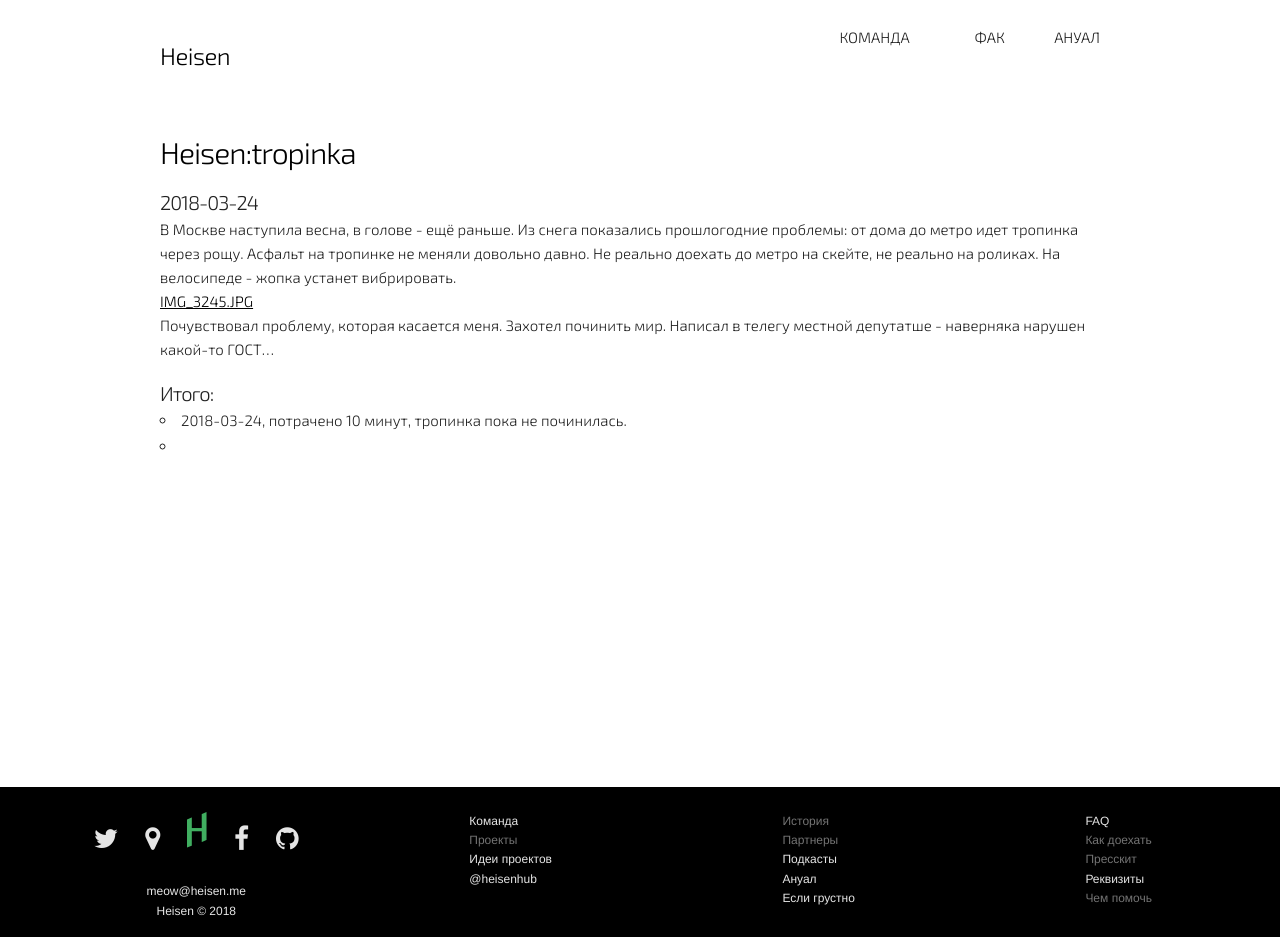
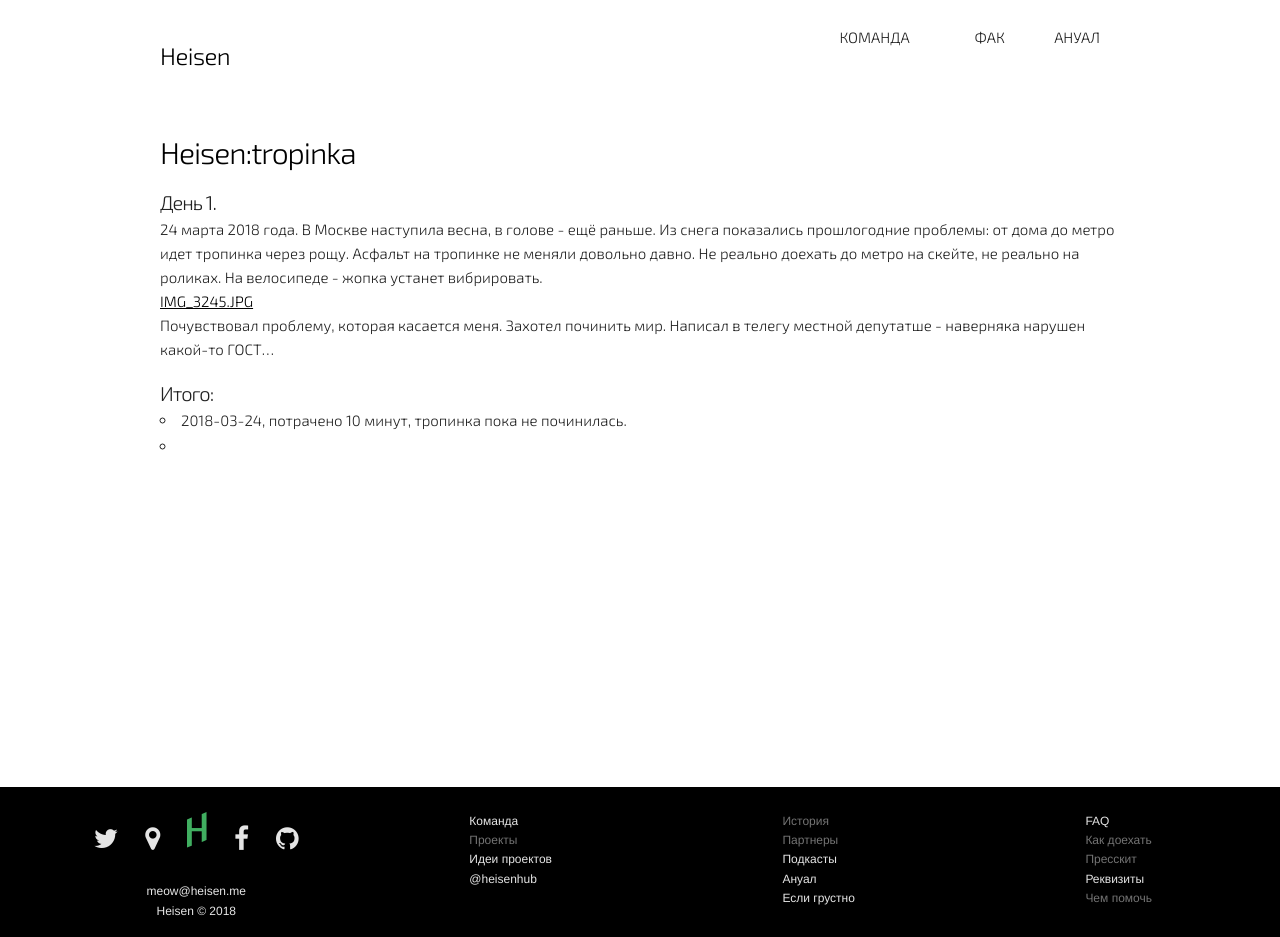
Before and after one commit to evgenity/heisen-new, a Jekyll site: the page built from tropinka.markdown, in a window 1280 px wide. Built offline with Jekyll 4.4.1, drawn with Linux system fonts in a browser that asks for light colours; nearby versions of some CDN libraries; a script that is not in the unit is left out; comment, search, counter and statistics services are not loaded.

Commit message:
Updated Tropinka

```diff
--- a/tropinka.markdown
+++ b/tropinka.markdown
@@ -5,8 +5,9 @@ permalink: "/tropinka/"
 layout: page
 ---
 
-## 2018-03-24
-В Москве наступила весна, в голове - ещё раньше. Из снега показались прошлогодние проблемы: от дома до метро идет тропинка через рощу. Асфальт на тропинке не меняли довольно давно. Не реально доехать до метро на скейте, не реально на роликах. На велосипеде - жопка устанет вибрировать.
+## День 1.
+
+24 марта 2018 года. В Москве наступила весна, в голове - ещё раньше. Из снега показались прошлогодние проблемы: от дома до метро идет тропинка через рощу. Асфальт на тропинке не меняли довольно давно. Не реально доехать до метро на скейте, не реально на роликах. На велосипеде - жопка устанет вибрировать.
 
 [IMG_3245.JPG](/uploads/IMG_3245.JPG)
 
```
